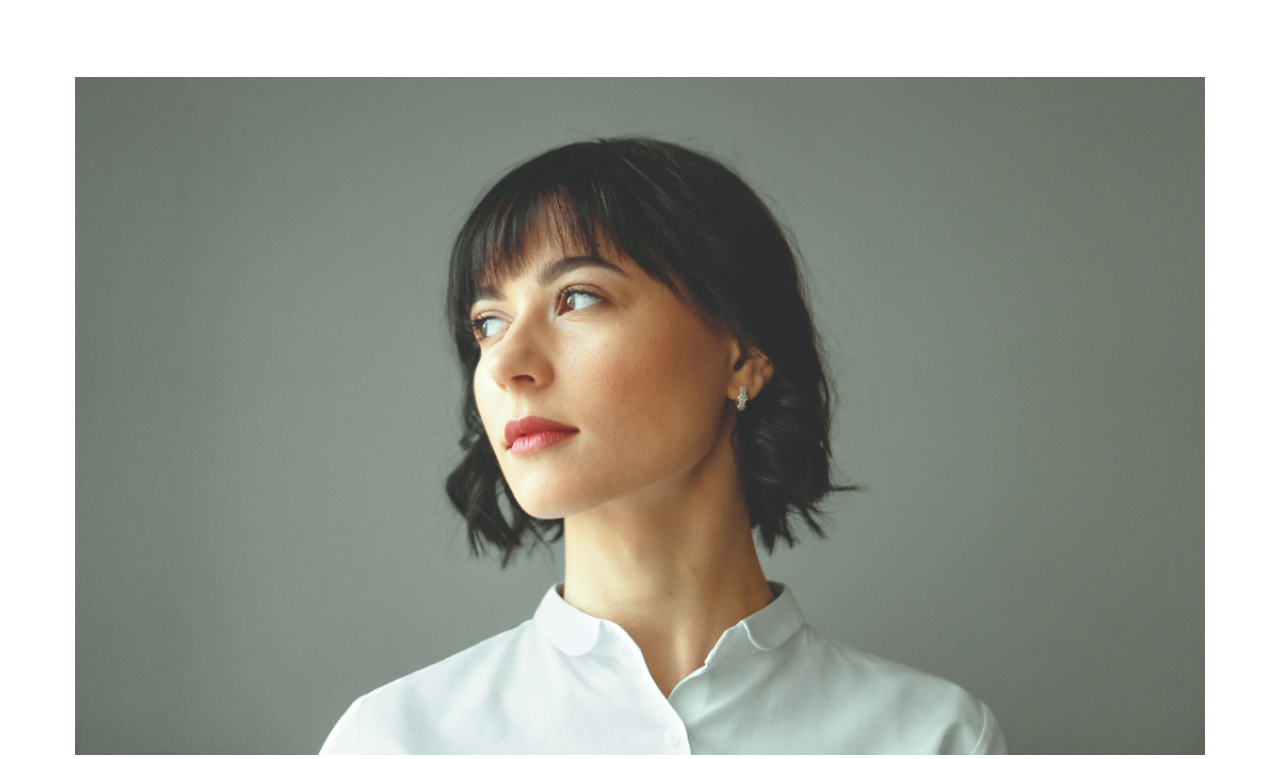
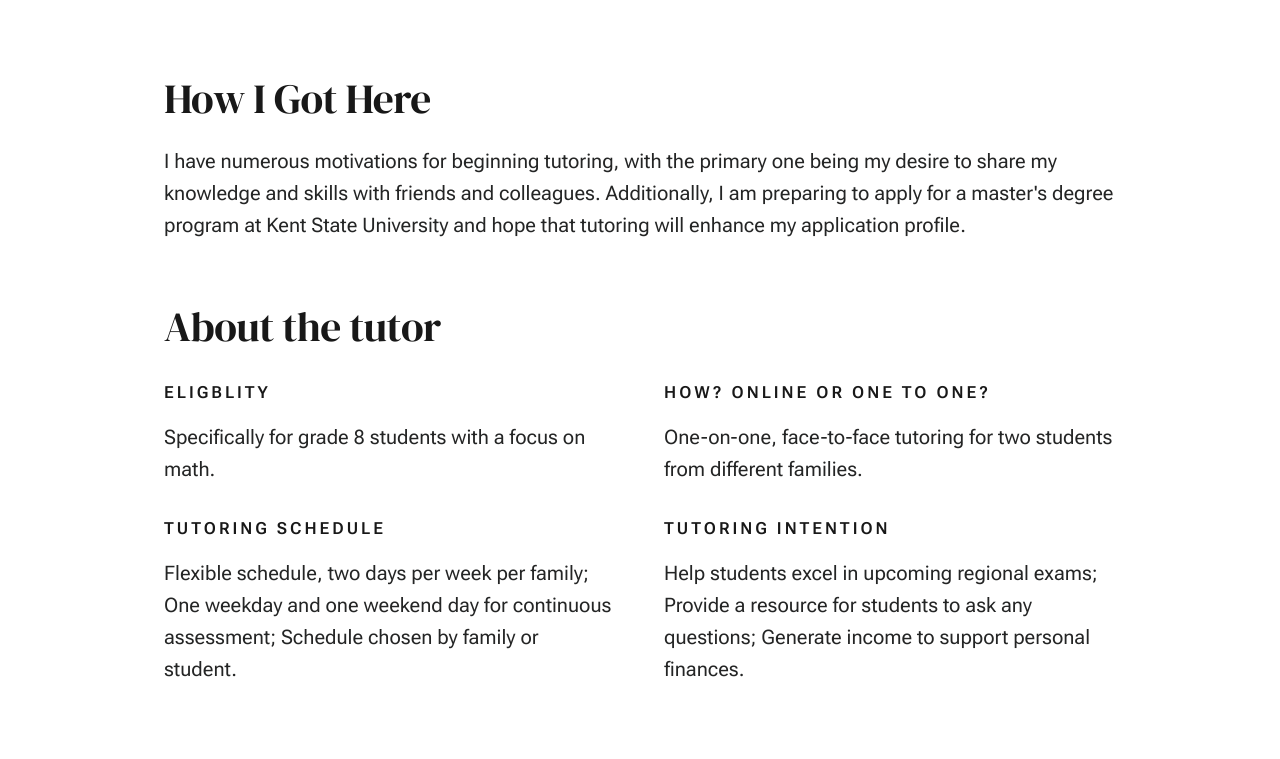
Before and after one commit to AbdikMilkesa/tutor.k, a plain HTML site: page about.html in a window 1280 px wide. Shown: the part 815-1574 px from the top of the page. Drawn offline with Linux system fonts and the light colour scheme.

Commit message:
about.html

```diff
--- a/about.html
+++ b/about.html
@@ -111,16 +111,6 @@
                         </div>
                     </div> <!-- end pageintro -->
 
-                    <div class="row pagemedia">
-                        <d class="column xl-12">
-                            <figure class="page-media">
-                                <img src="images/thumbs/about/about-1200.jpg"
-                                     srcset="images/thumbs/about/about-2400.jpg 2400w,
-                                             images/thumbs/about/about-1200.jpg 1200w,
-                                             images/thumbs/about/about-600.jpg 600w" sizes="(max-width: 2400px) 100vw, 2400px" alt="">
-                            </figure>
-                        </d>
-                    </div> <!-- end pagemedia -->
 
                     <div class="row width-narrower pagemain">
                         <div class="column xl-12">
```
